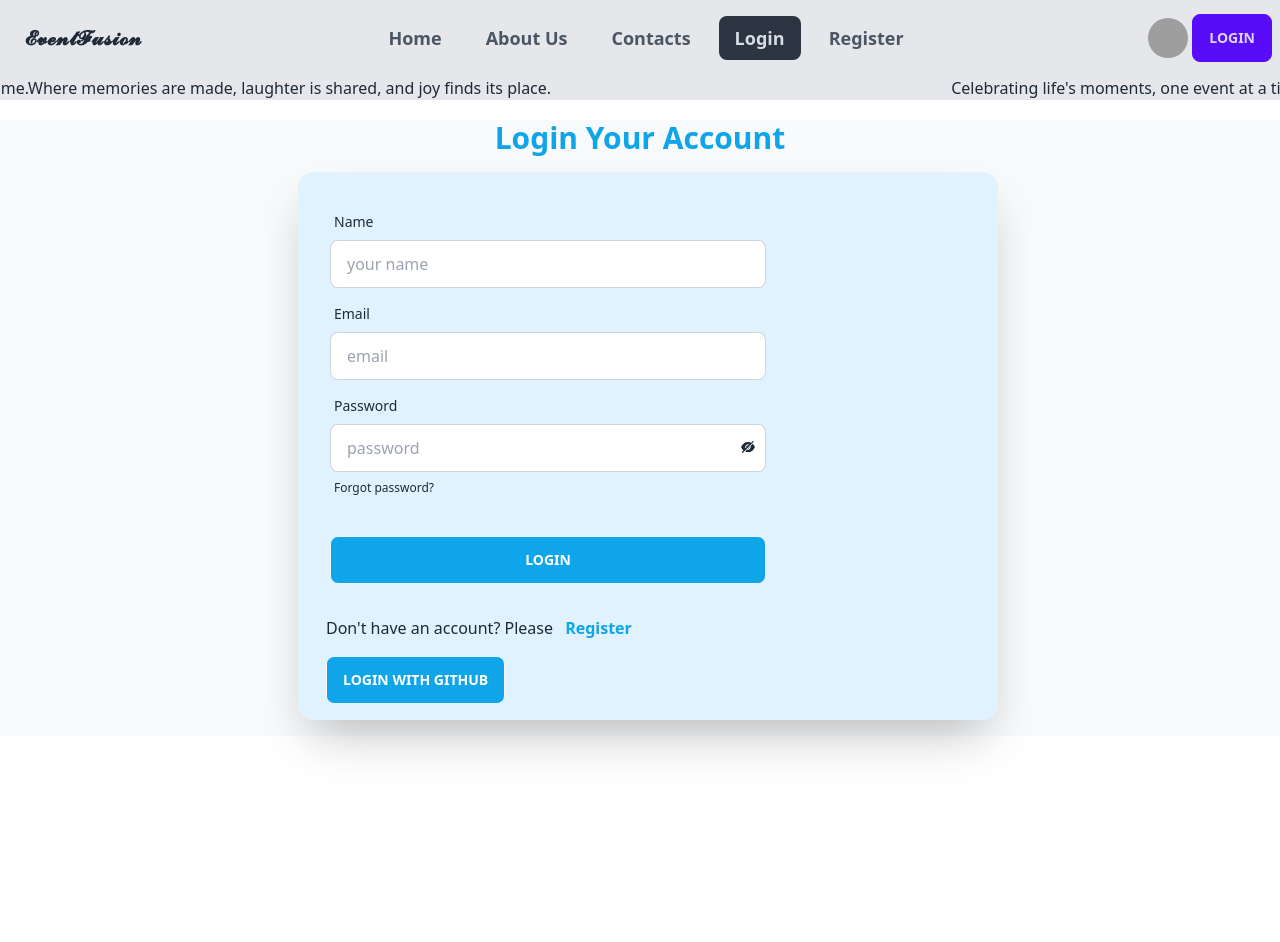
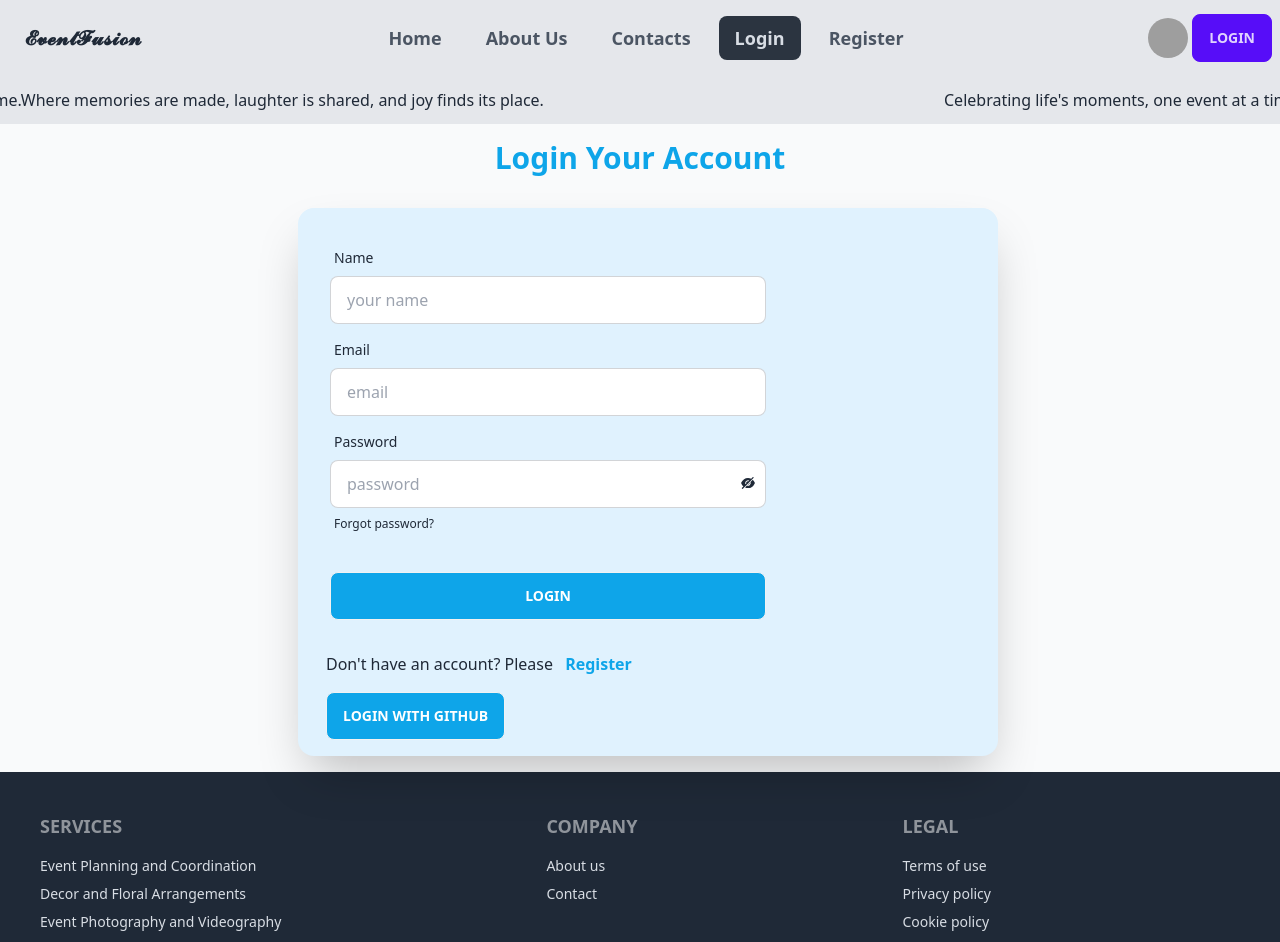
Before and after one commit to Shermin07/Build-Social-Service-layout, a React (Vite) app: page /login in a window 1280 px wide. Shown: the top 942 px of the page. Before the commit the page ends 800 px from the top, so only its background shows below. Built offline with nearby package versions, Linux system fonts and the light colour scheme; no server answers; grey boxes are pictures that could not be loaded.

Commit message:
added footer in every pages

```diff
--- a/src/Components/Footer/Footer.jsx
+++ b/src/Components/Footer/Footer.jsx
@@ -4,23 +4,23 @@ import React from 'react';
 const Footer = () => {
     return (
         <div>
-            <footer className="footer p-10 bg-neutral text-neutral-content">
+            <footer className="footer p-10 bg-gray-800 text-neutral-content">
   <nav>
-    <header className="footer-title">Services</header>
-    <a className="link link-hover">Branding</a>
-    <a className="link link-hover">Design</a>
-    <a className="link link-hover">Marketing</a>
-    <a className="link link-hover">Advertisement</a>
+    <header className="footer-title text-lg font-semibold text-white">Services</header>
+    <a className="link link-hover">Event Planning and Coordination</a>
+    <a className="link link-hover">Decor and Floral Arrangements </a>
+    <a className="link link-hover">Event Photography and Videography</a>
+    <a className="link link-hover">Catering and Menu Planning</a>
   </nav>
   <nav>
-    <header className="footer-title">Company</header>
+    <header className="footer-title text-lg  font-semibold text-white">Company</header>
     <a className="link link-hover">About us</a>
     <a className="link link-hover">Contact</a>
 
 
   </nav>
   <nav>
-    <header className="footer-title">Legal</header>
+    <header className="footer-title text-lg  font-semibold text-white">Legal</header>
     <a className="link link-hover">Terms of use</a>
     <a className="link link-hover">Privacy policy</a>
     <a className="link link-hover">Cookie policy</a>
--- a/src/Components/Header/Header.jsx
+++ b/src/Components/Header/Header.jsx
@@ -4,7 +4,7 @@ const Header = () => {
 
 
     return (
-        <div className="">
+        <div className="pt-6">
 
            <div className="hero min-h-screen" style={{backgroundImage: 'url(https://www.gohawaii.com/sites/default/files/hero-unit-images/MH_01065-Annual%20Events%20and%20Festivals.jpg)'}}>
   <div className="hero-overlay bg-opacity-60"></div>
--- a/src/Components/Navber/Navber.jsx
+++ b/src/Components/Navber/Navber.jsx
@@ -76,7 +76,7 @@ const Navber = () => {
   </div>
 </div>
 
-   <Marquee pauseOnHover = {true} speed={60} className="mb-3">Celebrating life's moments, one event at a time.Where memories are made, laughter is shared, and joy finds its place.</Marquee>
+   <Marquee pauseOnHover = {true} speed={60} className="pb-3 pt-3">Celebrating life's moments, one event at a time.Where memories are made, laughter is shared, and joy finds its place.</Marquee>
         </div>
     );
 };
--- a/src/Components/ServiceDetailsShow/ServiceDetailsShow.jsx
+++ b/src/Components/ServiceDetailsShow/ServiceDetailsShow.jsx
@@ -10,14 +10,14 @@ const ServiceDetailsShow = ({details}) => {
 
     return (
         <div>
-       <div className="hero min-h-screen bg-sky-200">
+       <div className="hero min-h-screen bg-gray-500">
   <div className="hero-content flex-col lg:flex-row-reverse">
     <img src={image}className="max-w-md rounded-lg shadow-2xl" />
     <div>
-      <h1 className="text-4xl font-bold">{title}</h1>
-      <p className="py-6">{description_details}</p>
-      <p className="mb-2 font-semibold">Event Expense: {price}</p>
-      <Link   to='/'><button className="btn bg-sky-600 text-white">Go Home</button></Link>
+      <h1 className="text-4xl text-white font-bold">{title}</h1>
+      <p className="py-6 text-white">{description_details}</p>
+      <p className="mb-2 text-white font-semibold">Event Expense: {price}</p>
+      <Link   to='/'><button className="btn bg-gray-400 text-white">Go Home</button></Link>
     </div>
   </div>
 </div>
--- a/src/Pages/AboutUs/AboutUs.jsx
+++ b/src/Pages/AboutUs/AboutUs.jsx
@@ -7,7 +7,7 @@ const AboutUs = () => {
     return (
        <div className="bg-gray-200">
 
-        <h1 className="mt-7 text-xl font-bold text-center mb-8">Discover Our Exclusive<br></br> Celebration Packages</h1>
+        <h1 className=" text-2xl font-bold text-center pt-9 mb-8">Discover Our Exclusive<br></br> Celebration Packages</h1>
          <div className="grid grid-cols-1 md:grid-cols-2 lg:grid-cols-3 lg:mx-9  gap-4 md:gap-3  lg:gap-4">
             <div className="card bg-base-100 shadow-xl image-full">
   <figure><img src="https://media.istockphoto.com/id/1190043570/photo/happy-wedding-photography-of-bride-and-groom-at-wedding-ceremony-wedding-tradition-sprinkled.jpg?s=612x612&w=0&k=20&c=_aCIW5-iOIiaDdqin_50kvBcbFbIxSULHHamPUILE0c=" alt="packake" /></figure>
--- a/src/Pages/Home/Home.jsx
+++ b/src/Pages/Home/Home.jsx
@@ -1,5 +1,5 @@
 import EventShow from "../../Components/EventShow/EventShow";
-import Footer from "../../Components/Footer/Footer";
+
 import Header from "../../Components/Header/Header";
 import Reviews from "../../Components/Reviews/Reviews";
 import Service from "../../Components/Service/Service";
@@ -14,7 +14,7 @@ const Home = () => {
         <Service></Service>
       <EventShow></EventShow>
       <Reviews></Reviews>
-          <Footer></Footer>
+
         </div>
     );
 };
--- a/src/Pages/Login/Login.jsx
+++ b/src/Pages/Login/Login.jsx
@@ -88,7 +88,7 @@ const Login = () => {
 
     return (
         <div className=" bg-gray-50">
-            <h1 className="text-3xl text-sky-500  mt-5 font-bold text-center">Login Your Account </h1>
+            <h1 className="text-3xl text-sky-500  pt-4 pb-4 font-bold text-center">Login Your Account </h1>
           <div className="hero">
   <div className="hero-content">
     <div className="text-center lg:text-left">
--- a/src/Pages/Register/Register.jsx
+++ b/src/Pages/Register/Register.jsx
@@ -55,7 +55,7 @@ const Register = () => {
 
     return (
         <div className=" bg-gray-50">
-        <h1 className="text-3xl text-teal-500 mt-5 font-bold text-center">Please Register </h1>
+        <h1 className="text-3xl text-teal-500 pt-4 pb-4 font-bold text-center">Please Register </h1>
       <div className="hero  ">
 <div className="hero-content">
 <div className="text-center lg:text-left">
--- a/src/Root/Root.jsx
+++ b/src/Root/Root.jsx
@@ -1,13 +1,15 @@
 import { Outlet } from "react-router-dom";
 import Navber from "../Components/Navber/Navber";
+import Footer from "../Components/Footer/Footer";
 
 
 
 const Root = () => {
     return (
-        <div className="max-w-screen-xl mx-auto">
+        <div className="max-w-screen-xl mx-auto bg-gray-200">
             <Navber className=""></Navber>
             <Outlet></Outlet>
+            <Footer></Footer>
 
         </div>
     );
```
